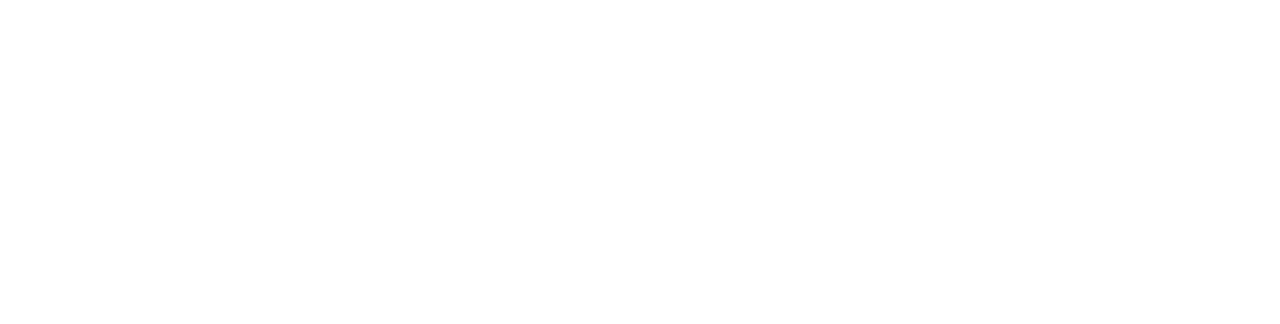
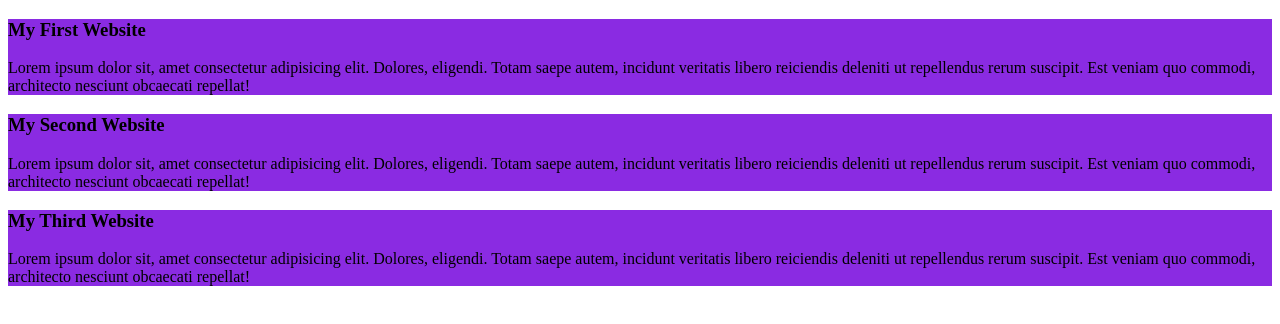
Before and after one commit to Sumonsheikh10/my-first-githubb-repo, a plain HTML site: page Index.html in a window 1280 px wide. Drawn offline with Linux system fonts and the light colour scheme.

Commit message:
added the first blog

```diff
--- a/Index.html
+++ b/Index.html
@@ -4,8 +4,25 @@
     <meta charset="UTF-8">
     <meta name="viewport" content="width=device-width, initial-scale=1.0">
     <title>My First Ever Github Repo</title>
+    <link rel="stylesheet" href="style/Blog.css">
 </head>
 <body>
 
+<div>
+    <h3>My First Website</h3>
+<p>Lorem ipsum dolor sit, amet consectetur adipisicing elit. Dolores, eligendi. Totam saepe autem, incidunt veritatis libero reiciendis deleniti ut repellendus rerum suscipit. Est veniam quo commodi, architecto nesciunt obcaecati repellat!</p></div>
+
+
+<div>
+
+    <h3>My Second Website</h3>
+
+<p>Lorem ipsum dolor sit, amet consectetur adipisicing elit. Dolores, eligendi. Totam saepe autem, incidunt veritatis libero reiciendis deleniti ut repellendus rerum suscipit. Est veniam quo commodi, architecto nesciunt obcaecati repellat!</p>
+</div>
+
+<div>
+    <h3>My Third Website</h3>
+<p>Lorem ipsum dolor sit, amet consectetur adipisicing elit. Dolores, eligendi. Totam saepe autem, incidunt veritatis libero reiciendis deleniti ut repellendus rerum suscipit. Est veniam quo commodi, architecto nesciunt obcaecati repellat!</p>
 </body>
 </html>
+</div>
--- /dev/null
+++ b/Style/Blog.css
@@ -0,0 +1,4 @@
+div{
+    background-color: blueviolet;
+    margin-bottom: 10;
+}
```
